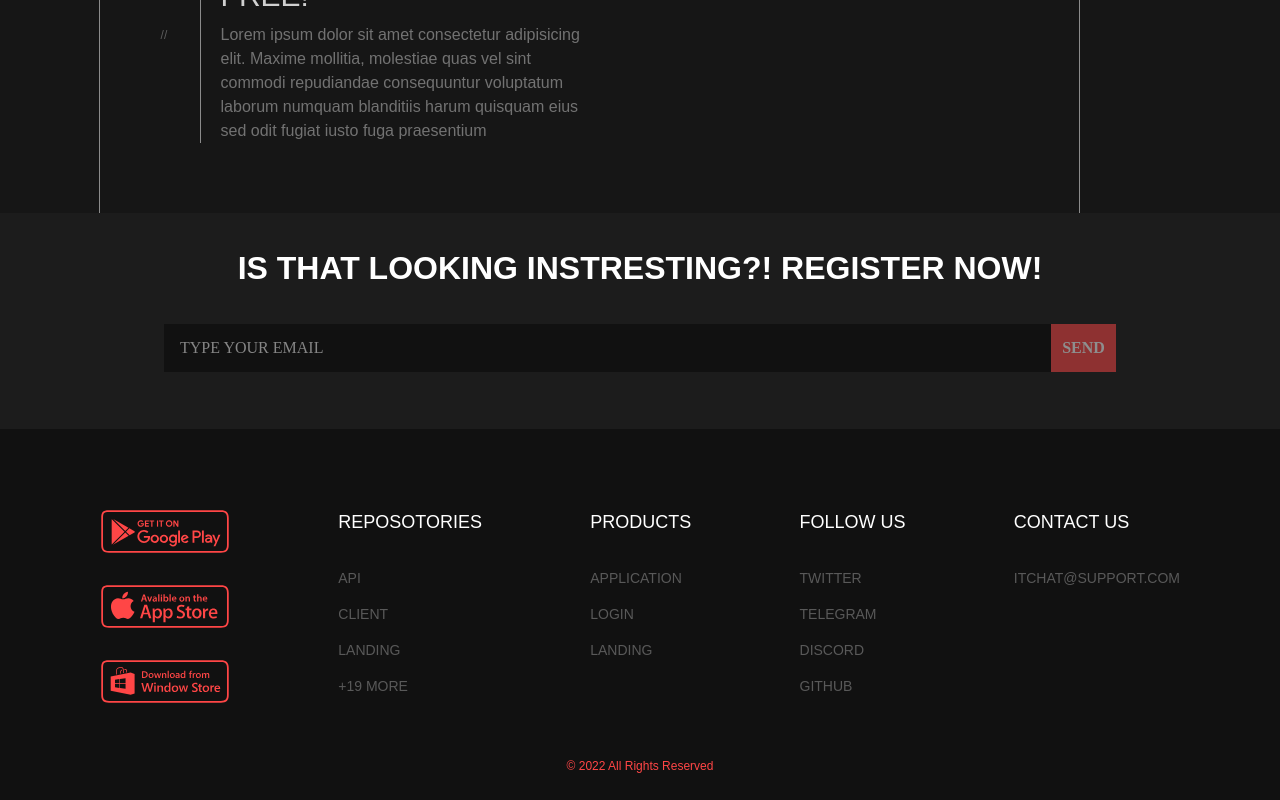
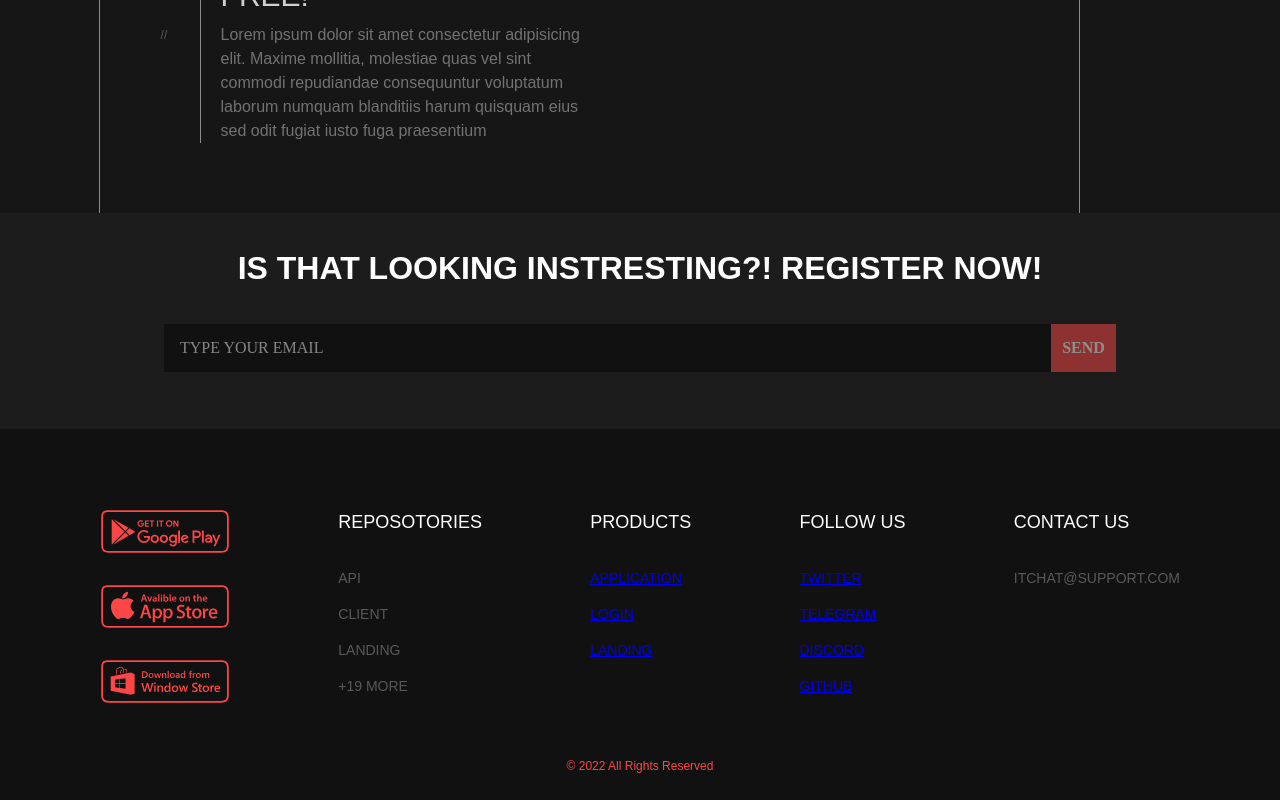
Before and after one commit to zaunchat/landing, a Next.js app: page / in a window 1280 px wide. Shown: the part 1054-1854 px from the top of the page. Built offline with nearby package versions, Linux system fonts and the light colour scheme; a web font is replaced by a local one.

Commit message:
fix: a tags instead of div

```diff
--- a/src/components/Footer.tsx
+++ b/src/components/Footer.tsx
@@ -27,18 +27,18 @@ export function Footer() {
         <div className={styles.list}>
           <div className={styles.title}>PRODUCTS</div>
           <div className={styles.items}>
-            <div>APPLICATION</div>
-            <div>LOGIN</div>
-            <div>LANDING</div>
+            <a href="#">APPLICATION</a>
+            <a href="#">LOGIN</a>
+            <a href="#">LANDING</a>
           </div>
         </div>
         <div className={styles.list}>
           <div className={styles.title}>FOLLOW US</div>
           <div className={styles.items}>
-            <div>TWITTER</div>
-            <div>TELEGRAM</div>
-            <div>DISCORD</div>
-            <div>GITHUB</div>
+            <a href="#">TWITTER</a>
+            <a href="#">TELEGRAM</a>
+            <a href="#">DISCORD</a>
+            <a href="https://github.com/itchatapp">GITHUB</a>
           </div>
         </div>
         <div className={styles.list}>
```
